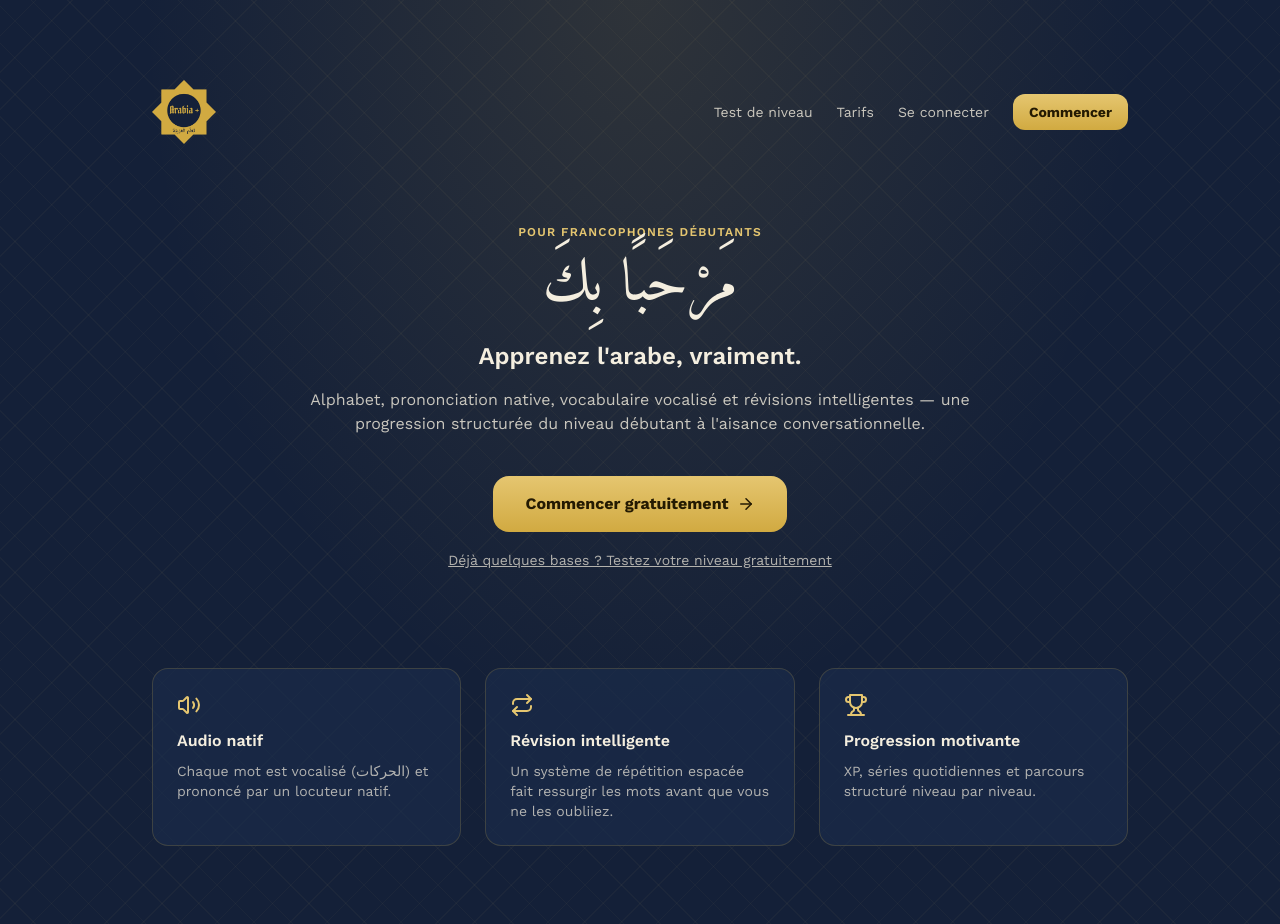
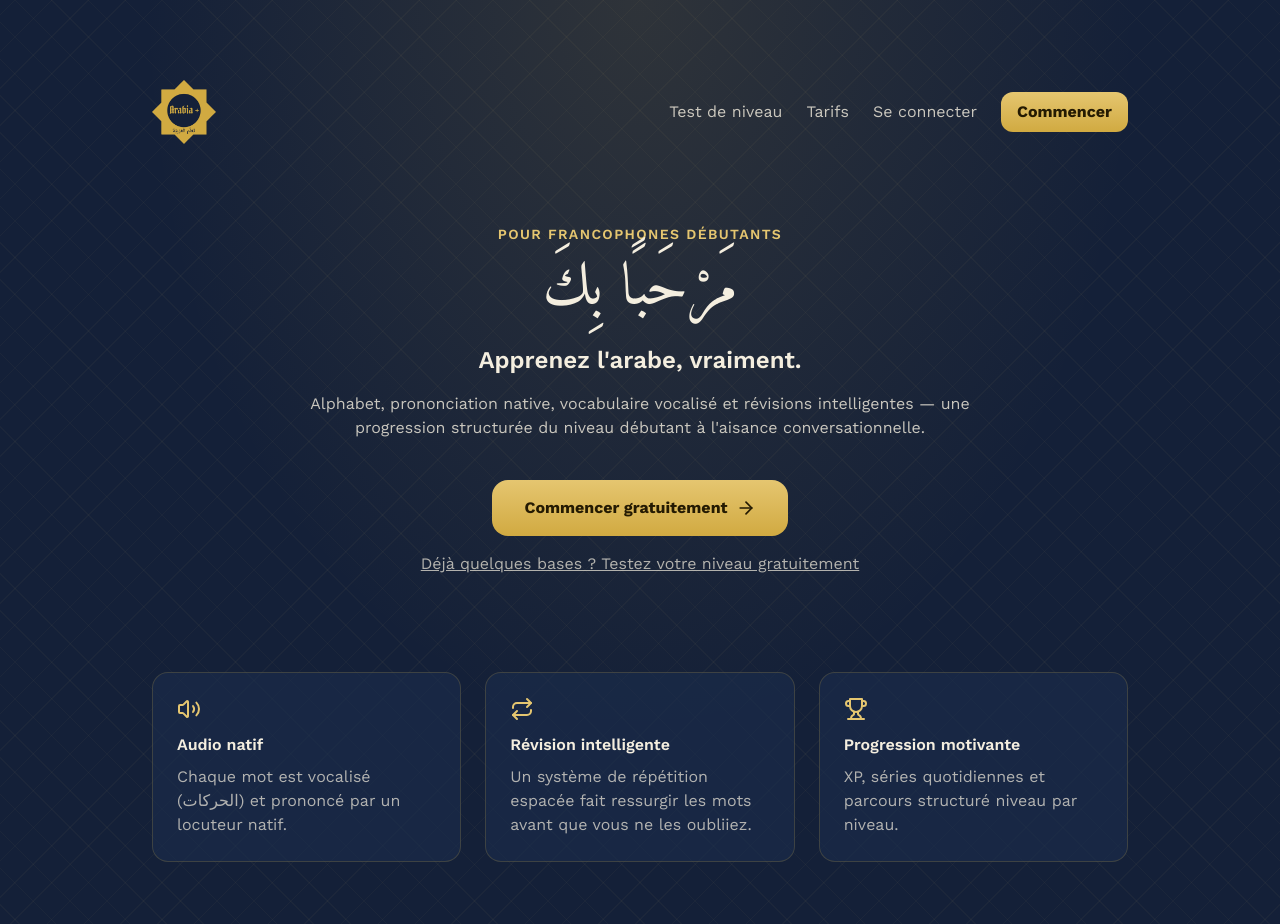
Before and after one commit to diopmamealassane-sketch/arabiya-plus, a Next.js app: page / in a window 1280 px wide. Shown: the top 924 px of the page. Built offline with nearby package versions, Linux system fonts and the light colour scheme.

Commit message:
Update page.js

```diff
--- a/app/page.js
+++ b/app/page.js
@@ -7,13 +7,13 @@ export default function LandingPage() {
       <div className="max-w-5xl mx-auto px-6 py-20">
         <nav className="flex items-center justify-between mb-20">
           <img src="/logo-mark.png" alt="Arabiya+" className="h-16 w-auto" />
-          <div className="flex gap-6 items-center text-sm">
+          <div className="flex gap-6 items-center text-base">
             <Link href="/test-niveau" className="opacity-80 hover:opacity-100">Test de niveau</Link>
             <Link href="/pricing" className="opacity-80 hover:opacity-100">Tarifs</Link>
             <Link href="/login" className="opacity-80 hover:opacity-100">Se connecter</Link>
             <Link
               href="/signup"
-              className="bg-gradient-to-b from-gold-light to-gold text-[#241A02] font-bold px-4 py-2 rounded-xl text-sm"
+              className="bg-gradient-to-b from-gold-light to-gold text-[#241A02] font-bold px-4 py-2 rounded-xl text-base"
             >
               Commencer
             </Link>
@@ -21,7 +21,7 @@ export default function LandingPage() {
         </nav>
 
         <div className="text-center max-w-2xl mx-auto float-in">
-          <p className="text-gold-light uppercase tracking-widest text-xs font-semibold mb-4">
+          <p className="text-gold-light uppercase tracking-widest text-sm font-semibold mb-4">
             Pour francophones débutants
           </p>
           <h1 className="arabic text-6xl mb-6" dir="rtl">
@@ -37,10 +37,10 @@ export default function LandingPage() {
             href="/signup"
             className="inline-flex items-center gap-2 bg-gradient-to-b from-gold-light to-gold text-[#241A02] font-bold px-8 py-4 rounded-2xl"
           >
-            Commencer gratuitement <ArrowRight size={18} />
+            Commencer gratuitement <ArrowRight size={20} />
           </Link>
           <div className="mt-4">
-            <Link href="/test-niveau" className="text-sm underline opacity-70 hover:opacity-100">
+            <Link href="/test-niveau" className="text-base underline opacity-70 hover:opacity-100">
               Déjà quelques bases ? Testez votre niveau gratuitement
             </Link>
           </div>
@@ -67,7 +67,7 @@ function Feature({ icon, title, children }) {
     <div className="bg-ink-2/60 border border-gold/20 rounded-2xl p-6">
       <div className="text-gold-light mb-3">{icon}</div>
       <h3 className="font-semibold mb-2">{title}</h3>
-      <p className="text-sm opacity-70">{children}</p>
+      <p className="text-base opacity-70">{children}</p>
     </div>
   );
 }
```
